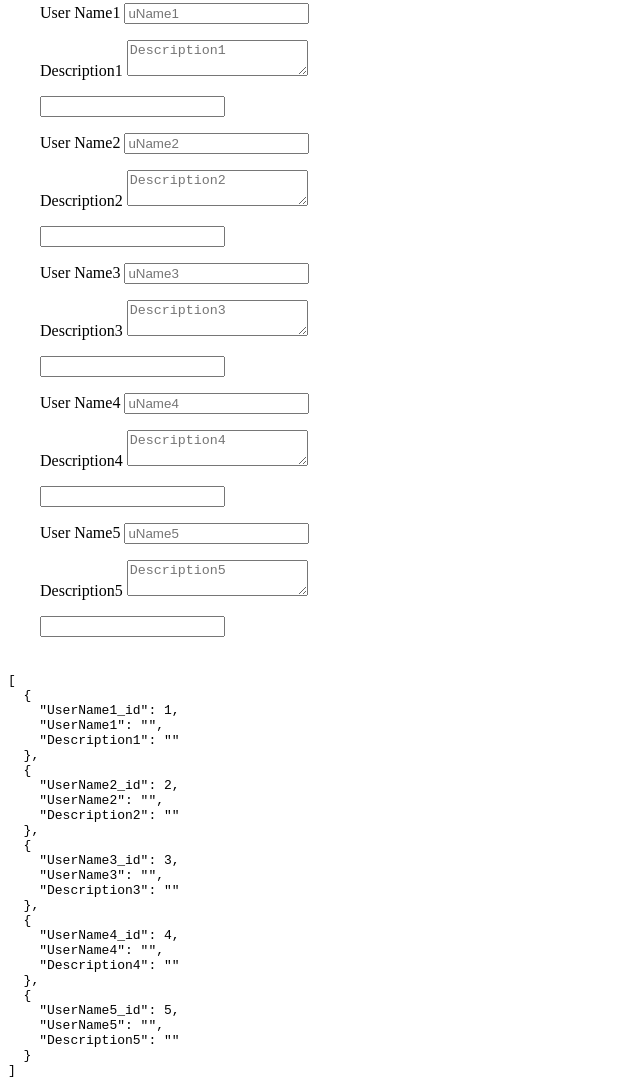
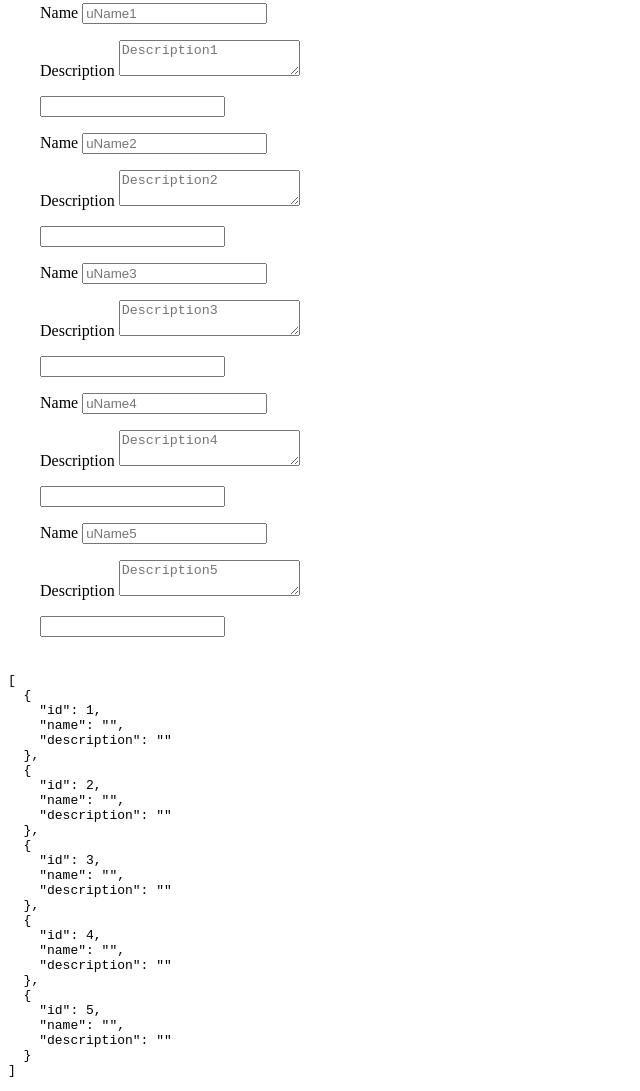
Before and after one commit to kavyavedagiri/user-inputs, a plain HTML site: page index.html in a window 1280 px wide. Shown: the part 13-1104 px from the top of the page, without its empty margins (0-640 px from the left). Drawn offline with Linux system fonts and the light colour scheme.

Commit message:
Add files via upload

```diff
--- a/index.html
+++ b/index.html
@@ -15,11 +15,11 @@
     <form>
       <!-- user1 -->
       <div class="formBox">
-        <label for="uName1">User Name1</label>
+        <label for="uName1">Name</label>
         <input type="text" id="uName1" placeholder="uName1" />
       </div>
       <div class="formBox">
-        <label for="desc1">Description1</label>
+        <label for="desc1">Description</label>
         <textarea type="text" id="desc1" placeholder="Description1"></textarea>
       </div>
 
@@ -28,11 +28,11 @@
       </div>
       <!-- user2 -->
       <div class="formBox">
-        <label for="uName2">User Name2</label>
+        <label for="uName2">Name</label>
         <input type="text" id="uName2" placeholder="uName2" />
       </div>
       <div class="formBox">
-        <label for="desc2">Description2</label>
+        <label for="desc2">Description</label>
         <textarea type="text" id="desc2" placeholder="Description2"></textarea>
       </div>
       <div class="formBox">
@@ -41,11 +41,11 @@
 
       <!-- user3 -->
       <div class="formBox">
-        <label for="uName3">User Name3</label>
+        <label for="uName3">Name</label>
         <input type="text" id="uName3" placeholder="uName3" />
       </div>
       <div class="formBox">
-        <label for="desc3">Description3</label>
+        <label for="desc3">Description</label>
         <textarea type="text" id="desc3" placeholder="Description3"></textarea>
       </div>
       <div class="formBox">
@@ -53,11 +53,11 @@
       </div>
       <!-- user4 -->
       <div class="formBox">
-        <label for="uName4">User Name4</label>
+        <label for="uName4">Name</label>
         <input type="text" id="uName4" placeholder="uName4" />
       </div>
       <div class="formBox">
-        <label for="desc4">Description4</label>
+        <label for="desc4">Description</label>
         <textarea type="text" id="desc4" placeholder="Description4"></textarea>
       </div>
       <div class="formBox">
@@ -65,11 +65,11 @@
       </div>
       <!-- user5 -->
       <div class="formBox">
-        <label for="uName5">User Name5</label>
+        <label for="uName5">Name</label>
         <input type="text" id="uName5" placeholder="uName5" />
       </div>
       <div class="formBox">
-        <label for="desc5">Description5</label>
+        <label for="desc5">Description</label>
         <textarea type="text" id="desc5" placeholder="Description5"></textarea>
       </div>
       <div class="formBox">
@@ -86,31 +86,31 @@
     <script>
       let allData = [];
 
-      const addData = (ev) => {
+      const addData = () => {
         let uData1 = {
-          UserName1_id: 1,
-          UserName1: document.getElementById("uName1").value,
-          Description1: document.getElementById("desc1").value,
+          id:1,
+          name: document.getElementById("uName1").value,
+          description: document.getElementById("desc1").value,
         };
         let uData2 = {
-          UserName2_id: 2,
-          UserName2: document.getElementById("uName2").value,
-          Description2: document.getElementById("desc2").value,
+          id:2,
+          name: document.getElementById("uName2").value,
+          description: document.getElementById("desc2").value,
         };
         let uData3 = {
-          UserName3_id: 3,
-          UserName3: document.getElementById("uName3").value,
-          Description3: document.getElementById("desc3").value,
+          id:3,
+          name: document.getElementById("uName3").value,
+          description: document.getElementById("desc3").value,
         };
         let uData4 = {
-          UserName4_id: 4,
-          UserName4: document.getElementById("uName4").value,
-          Description4: document.getElementById("desc4").value,
+          id:4,
+          name: document.getElementById("uName4").value,
+          description: document.getElementById("desc4").value,
         };
         let uData5 = {
-          UserName5_id: 5,
-          UserName5: document.getElementById("uName5").value,
-          Description5: document.getElementById("desc5").value,
+          id:5,
+          name: document.getElementById("uName5").value,
+          description: document.getElementById("desc5").value,
         };
 
         allData.push(uData1);
```
